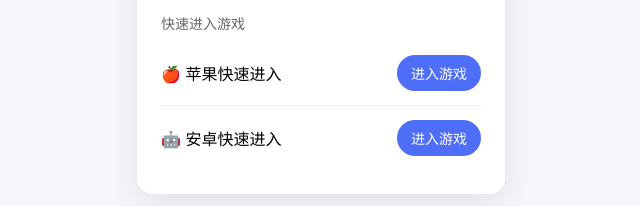
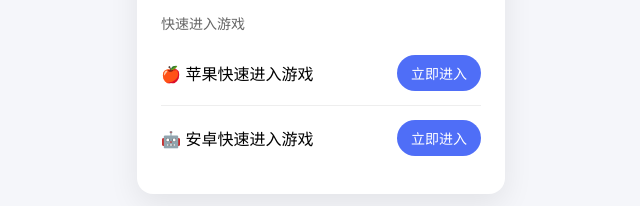
Before and after one commit to qinghao420/qinghao420.github.io, a plain HTML site: page index.html in a window 1280 px wide. Shown: the part 386-592 px from the top of the page, without its empty margins (319-959 px from the left). Drawn offline with Linux system fonts and the light colour scheme.

Commit message:
Update index.html

```diff
--- a/index.html
+++ b/index.html
@@ -90,16 +90,16 @@ body {
 
   <div class="item">
     <div class="left">
-      <span>🍎 苹果快速进入</span>
+      <span>🍎 苹果快速进入游戏</span>
     </div>
-    <a href="http://42.51.43.192:25504/?0.19832890226505384" class="btn" target="_blank">进入游戏</a>
+    <a href="http://42.51.43.192:25504/?0.19832890226505384" class="btn" target="_blank">立即进入</a>
   </div>
 
   <div class="item">
     <div class="left">
-      <span>🤖 安卓快速进入</span>
+      <span>🤖 安卓快速进入游戏</span>
     </div>
-    <a href="http://42.51.43.192:25504/?v=0.9255795332410197" class="btn" target="_blank">进入游戏</a>
+    <a href="http://42.51.43.192:25504/?v=0.9255795332410197" class="btn" target="_blank">立即进入</a>
   </div>
 
 </div>
```
